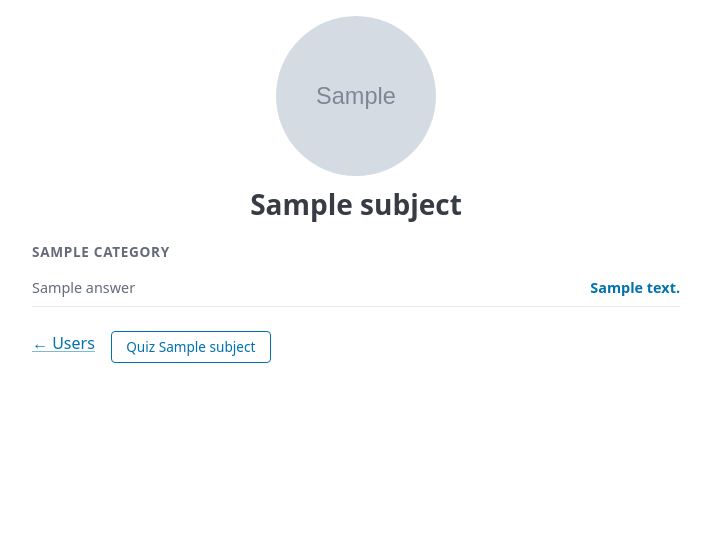
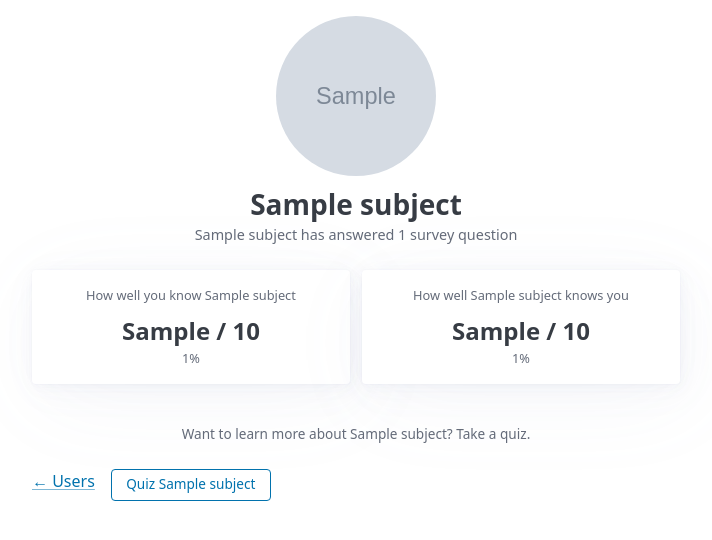
Before and after one commit to azrunner99/GTKY, a FastAPI app: template web/templates/profile/profile.html in a window 1280 px wide. Shown: the top 540 px of the page, without its empty margins (284-996 px from the left). Run offline with FastAPI, Linux system fonts and the light colour scheme; the template is opened without the code that fills it: most values are stand-ins (such as "Sample title", 1, 10 or a date in 2020); grey boxes marked "Sample" are stand-in pictures; some libraries are stand-ins or nearby versions.

Commit message:
W1.2 — profile page shows stats only, no answers exposed
Rewrote profile.py GET handler and profile.html. Other users' profiles
show avatar, answer count, and bidirectional quiz score cards. Own
profile shows avatar + answer count + photo upload only. No questions,
answers, or categories are rendered anywhere on the page.

Co-Authored-By: Claude Sonnet 4.6 <noreply@anthropic.com>

```diff
--- a/web/templates/profile/profile.html
+++ b/web/templates/profile/profile.html
@@ -3,41 +3,88 @@
 {% block content %}
 <div style="text-align:center; margin-bottom:1.5rem;">
   {% if subject.photo_filename %}
-    <div class="avatar avatar-lg" style="margin:0 auto 0.75rem;"><img src="/static/photos/{{ subject.photo_filename }}" alt="{{ subject.name }}"></div>
+    <div class="avatar avatar-lg" style="margin:0 auto 0.75rem;">
+      <img src="/static/photos/{{ subject.photo_filename }}" alt="{{ subject.name }}">
+    </div>
   {% else %}
-    <div class="avatar avatar-lg" style="margin:0 auto 0.75rem; background:var(--pico-primary-background);">{{ subject.name[0].upper() }}</div>
+    <div class="avatar avatar-lg" style="margin:0 auto 0.75rem; background:var(--pico-primary-background);">
+      {{ subject.name[0].upper() }}
+    </div>
   {% endif %}
   <h2 style="margin:0;">{{ subject.name }}</h2>
+  <p style="color:var(--pico-muted-color); font-size:0.9rem; margin:0.25rem 0 0;">
+    {% if lang == 'es' %}
+      {{ subject.name }} ha respondido {{ answer_count }} pregunta{% if answer_count != 1 %}s{% endif %}
+    {% else %}
+      {{ subject.name }} has answered {{ answer_count }} survey question{% if answer_count != 1 %}s{% endif %}
+    {% endif %}
+  </p>
 
   {% if is_own %}
   <div style="margin-top:1rem;">
-    <form method="post" action="/profile/photo" enctype="multipart/form-data" style="display:inline-flex; gap:0.5rem; align-items:center;">
-      <input type="file" name="photo" accept="image/*" style="font-size:0.8rem; max-width:180px;">
-      <button type="submit" class="outline" style="padding:0.3rem 0.8rem; font-size:0.8rem;">{{ 'Subir foto' if lang == 'es' else 'Upload photo' }}</button>
+    <form method="post" action="/profile/photo" enctype="multipart/form-data"
+          style="display:inline-flex; gap:0.5rem; align-items:center;">
+      <input type="file" name="photo" accept="image/*" capture="user"
+             style="font-size:0.8rem; max-width:200px;">
+      <button type="submit" class="outline" style="padding:0.3rem 0.8rem; font-size:0.8rem;">
+        {{ 'Subir foto' if lang == 'es' else 'Upload photo' }}
+      </button>
     </form>
     {% if subject.photo_filename %}
     <form method="post" action="/profile/photo/delete" style="display:inline; margin-left:0.5rem;">
-      <button type="submit" class="outline secondary" style="padding:0.3rem 0.8rem; font-size:0.8rem;">{{ 'Quitar foto' if lang == 'es' else 'Remove photo' }}</button>
+      <button type="submit" class="outline secondary" style="padding:0.3rem 0.8rem; font-size:0.8rem;">
+        {{ 'Quitar foto' if lang == 'es' else 'Remove photo' }}
+      </button>
     </form>
     {% endif %}
   </div>
   {% endif %}
 </div>
 
-{% if answers %}
-  {% set ns = namespace(current_cat='') %}
-  {% for a in answers %}
-    {% if a.category != ns.current_cat %}
-      {% set ns.current_cat = a.category %}
-      <h4 style="font-size:0.85rem; color:var(--pico-muted-color); text-transform:uppercase; letter-spacing:0.05em; margin:1rem 0 0.5rem;">{{ a.category }}</h4>
+{% if not is_own %}
+<div style="display:grid; grid-template-columns:1fr 1fr; gap:0.75rem; margin-bottom:1.5rem;">
+  <article style="text-align:center; padding:1rem;">
+    <p style="font-size:0.8rem; color:var(--pico-muted-color); margin:0 0 0.5rem;">
+      {{ 'Qué tanto conoces a ' + subject.name if lang == 'es' else 'How well you know ' + subject.name }}
+    </p>
+    {% if you_total == 0 %}
+      <p style="font-size:0.85rem; margin:0;">
+        {{ 'Toma un quiz sobre ' + subject.name + ' para saber.' if lang == 'es'
+           else 'Take a quiz about ' + subject.name + ' to find out.' }}
+      </p>
+    {% else %}
+      <p style="font-size:1.5rem; font-weight:700; margin:0;">
+        {{ you_correct }} / {{ you_total }}
+      </p>
+      <p style="font-size:0.8rem; color:var(--pico-muted-color); margin:0;">
+        {{ (100 * you_correct // you_total) }}%
+      </p>
     {% endif %}
-    <div style="display:flex; justify-content:space-between; padding:0.5rem 0; border-bottom:1px solid var(--pico-muted-border-color);">
-      <span style="font-size:0.9rem; color:var(--pico-muted-color); flex:1; padding-right:1rem;">{{ a.question }}</span>
-      <span style="font-weight:600; font-size:0.9rem; color:var(--pico-primary); white-space:nowrap;">{{ a.answer }}</span>
-    </div>
-  {% endfor %}
-{% else %}
-  <p style="color:var(--pico-muted-color); text-align:center;">{{ 'Todavía no hay respuestas.' if lang == 'es' else 'No answers yet.' }}</p>
+  </article>
+  <article style="text-align:center; padding:1rem;">
+    <p style="font-size:0.8rem; color:var(--pico-muted-color); margin:0 0 0.5rem;">
+      {{ 'Qué tanto te conoce ' + subject.name if lang == 'es'
+         else 'How well ' + subject.name + ' knows you' }}
+    </p>
+    {% if them_total == 0 %}
+      <p style="font-size:0.85rem; margin:0;">
+        {{ subject.name + ' aún no te ha hecho un quiz.' if lang == 'es'
+           else subject.name + " hasn't quizzed about you yet." }}
+      </p>
+    {% else %}
+      <p style="font-size:1.5rem; font-weight:700; margin:0;">
+        {{ them_correct }} / {{ them_total }}
+      </p>
+      <p style="font-size:0.8rem; color:var(--pico-muted-color); margin:0;">
+        {{ (100 * them_correct // them_total) }}%
+      </p>
+    {% endif %}
+  </article>
+</div>
+<p style="text-align:center; color:var(--pico-muted-color); font-size:0.85rem;">
+  {{ '¿Quieres saber más sobre ' + subject.name + '? Toma un quiz.' if lang == 'es'
+     else 'Want to learn more about ' + subject.name + '? Take a quiz.' }}
+</p>
 {% endif %}
 
 <div style="margin-top:1.5rem; display:flex; gap:1rem;">
@@ -45,7 +92,9 @@
   {% if not is_own %}
   <form method="post" action="/quiz/start">
     <input type="hidden" name="subject_id" value="{{ subject.id }}">
-    <button type="submit" class="outline" style="padding:0.3rem 0.9rem; font-size:0.85rem;">Quiz {{ subject.name }}</button>
+    <button type="submit" class="outline" style="padding:0.3rem 0.9rem; font-size:0.85rem;">
+      Quiz {{ subject.name }}
+    </button>
   </form>
   {% endif %}
 </div>
```
Also changed, not shown: web/routers/profile.py (+28 -27 lines), CHANGELOG.md.
